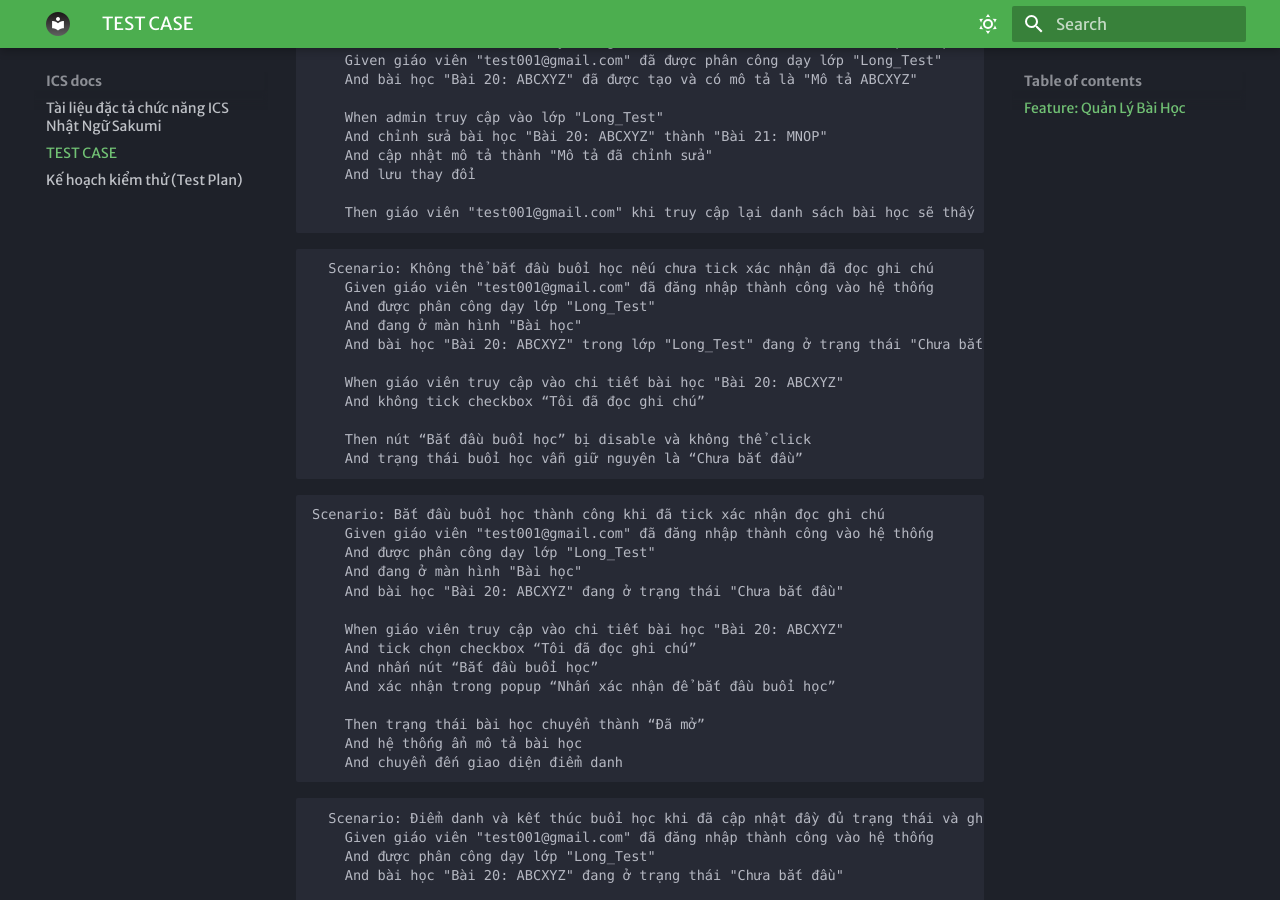
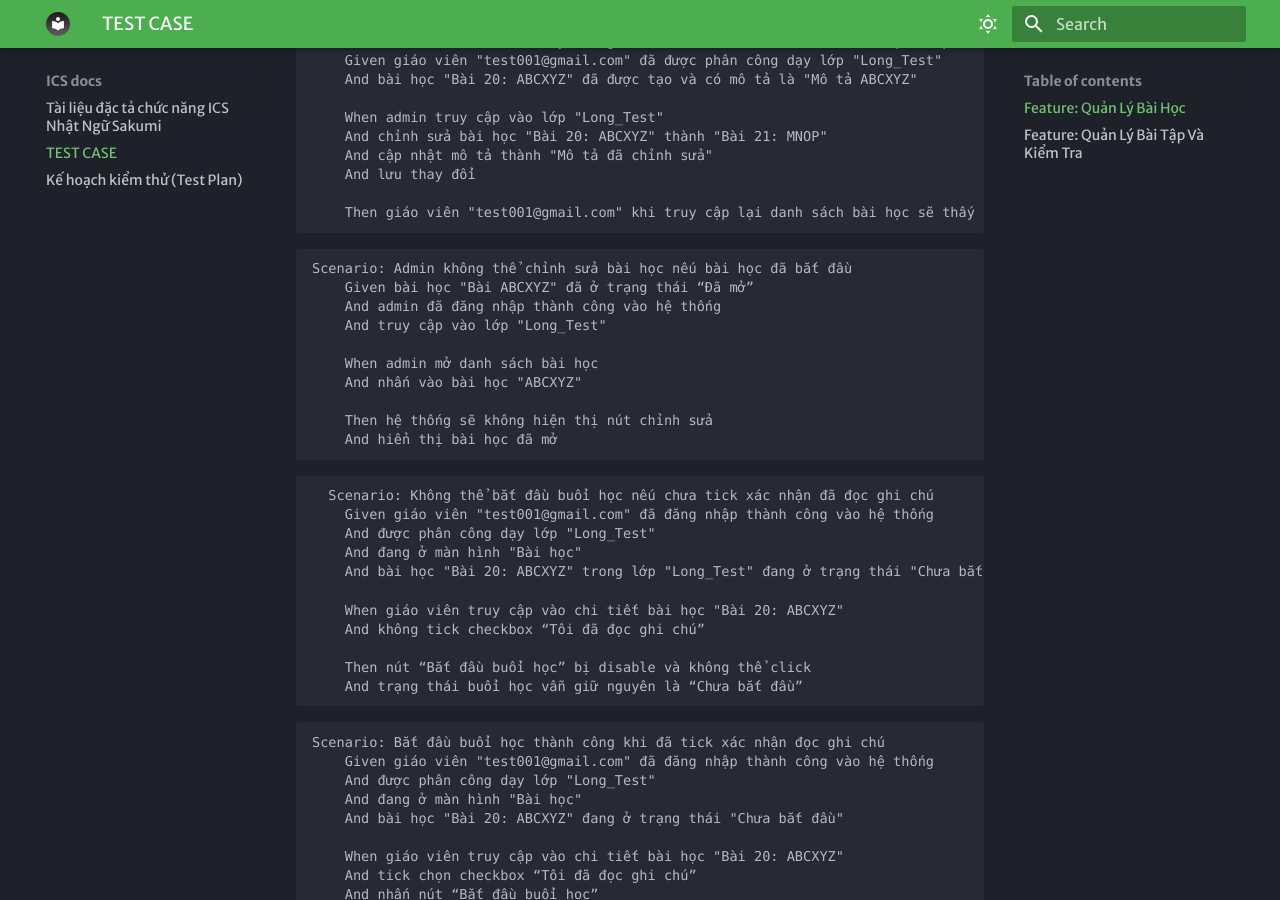
Before and after one commit to yeusone98/Function_Specification_ICS, an MkDocs documentation site: the page built from docs/testcase.md, in a window 1280 px wide and 900 px high, scrolled down 664 px. Built offline with MkDocs 1.6.1 and Material for MkDocs 9.7.7, drawn with Linux system fonts in a browser that asks for light colours; some web fonts are replaced; some of the changed text lies outside the part shown.

Commit message:
Update testcase.md

````diff
--- a/docs/testcase.md
+++ b/docs/testcase.md
@@ -1,6 +1,7 @@
 # TEST CASE
 
 ## Feature: Quản Lý Bài Học
+
 ```
   Scenario: Giáo viên không thấy bài học nếu chưa được phân công
     Given giáo viên "test001@gmail.com" đã đăng nhập thành công vào hệ thống
@@ -37,6 +38,19 @@
     And lưu thay đổi
 
     Then giáo viên "test001@gmail.com" khi truy cập lại danh sách bài học sẽ thấy bài học "Bài 21: MNOP" với mô tả là "Mô tả đã chỉnh sửa"
+```
+
+```
+Scenario: Admin không thể chỉnh sửa bài học nếu bài học đã bắt đầu
+    Given bài học "Bài ABCXYZ" đã ở trạng thái “Đã mở”
+    And admin đã đăng nhập thành công vào hệ thống
+    And truy cập vào lớp "Long_Test"
+
+    When admin mở danh sách bài học
+    And nhấn vào bài học "ABCXYZ"
+
+    Then hệ thống sẽ không hiện thị nút chỉnh sửa
+    And hiển thị bài học đã mở
 ```
 
 ```
@@ -241,3 +255,4 @@ Scenario: Giáo viên xem được đúng nội dung ghi chú ở bảng thống
       | Ghi chú từ Giáo viên cho Học viên   | Trống   |
       | Ghi chú từ Giáo viên cho Team Support | 12345   |
 ```
+## Feature: Quản Lý Bài Tập Và Kiểm Tra
````
